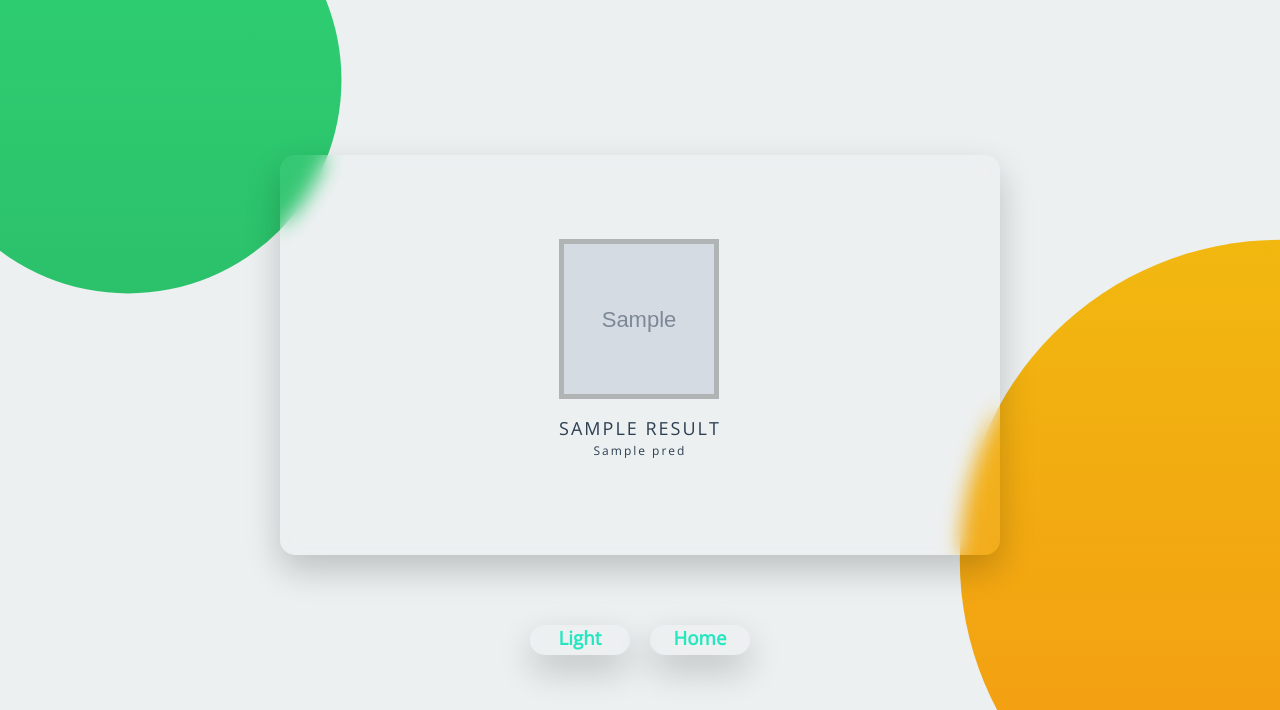
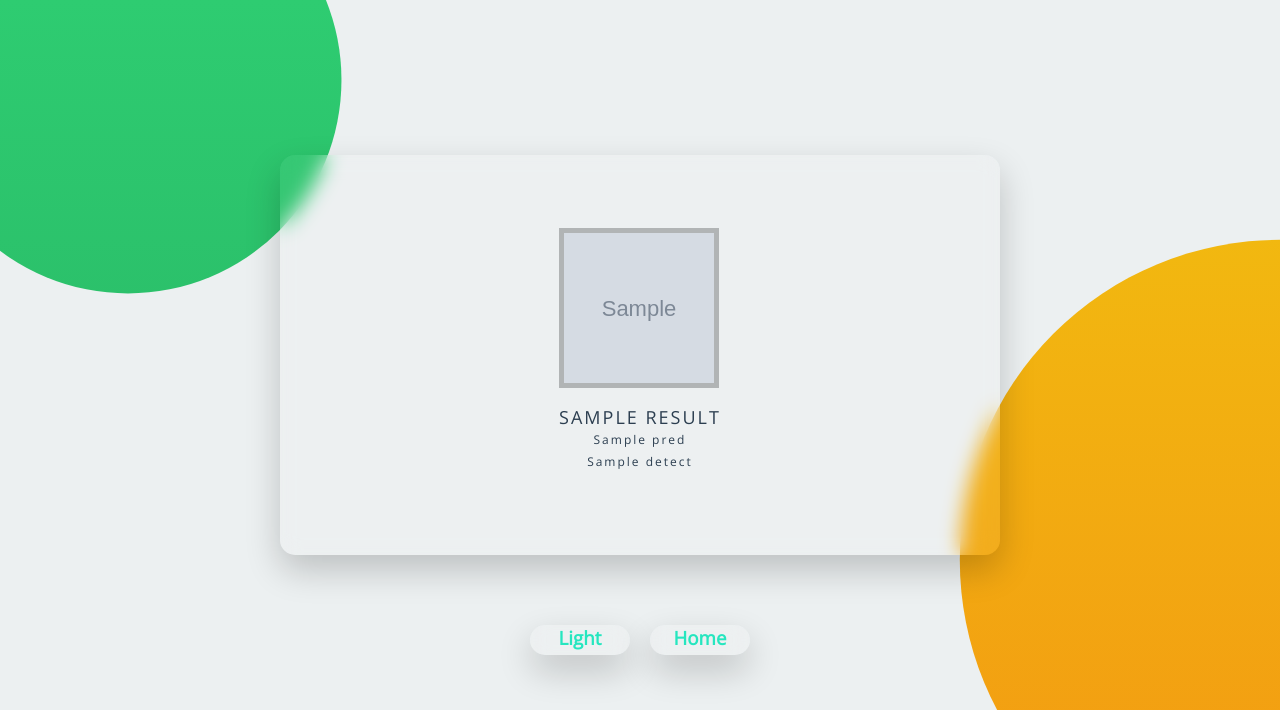
Before and after one commit to aderama2711/cckel5, a Flask app: template templates/predict/index.html in a window 1280 px wide. Shown: the top 710 px of the page. Run offline with Flask 2, Linux system fonts and the light colour scheme; the template is opened without the code that fills it: most values are stand-ins (such as "Sample title", 1, 10 or a date in 2020); grey boxes marked "Sample" are stand-in pictures; some libraries are stand-ins or nearby versions.

Commit message:
Add face detection report

```diff
--- a/app.py
+++ b/app.py
@@ -19,6 +19,7 @@ cv2.ocl.setUseOpenCL(False)
 label = ["Wajah normal","Wajah berjerawat"]
 
 def detect_face(img):
+    str = ""
     face_img = img.copy()
     #Reads face using haarcascades
     face_cascade = cv2.CascadeClassifier('model/haarcascade_frontalface_alt2.xml')
@@ -39,6 +40,7 @@ def detect_face(img):
         left = int(0.05*faces.shape[1])
         right=left
         faces=cv2.copyMakeBorder(faces,top,bottom,left,right,borderType,None,[0,0,0])
+        str = "Wajah tidak terdeteksi"
     else:
         for (x,y,w,h) in face_rects:
             cv2.rectangle(face_img, (x,y), (x+w,y+h), (0,0,0), 10)
@@ -49,14 +51,15 @@ def detect_face(img):
             left = int(0.05*faces.shape[1])
             right=left
             faces=cv2.copyMakeBorder(faces,top,bottom,left,right,borderType,None,[0,0,0])
-    return faces
+        str = "Wajah terdeteksi"
+    return faces, str
 
   # Function to predict the class of the photo taken
 def return_prediction(model,detect_face,file):
     # Read the input image
     test = cv2.imread(file)
     test = cv2.cvtColor(test, cv2.COLOR_BGR2RGB)
-    result = detect_face(test)
+    result, face = detect_face(test)
     result = cv2.resize(result, (150, 150))
     result = np.asarray(result)
     result = np.expand_dims(result, axis=0)
@@ -66,7 +69,7 @@ def return_prediction(model,detect_face,file):
     # Output prediction
     str = label[int(np.round(prediction_prob))]
     val = prediction_prob[0][0]
-    return str, val
+    return str, val, face
 
 model = load_model('model/model.h5')
 
@@ -119,8 +122,8 @@ def upload_file():
             filename = secure_filename(file.filename)
             fileloc = os.path.join(app.config['UPLOAD_FOLDER'], filename)
             file.save(fileloc)
-            str, val = return_prediction(model,detect_face,fileloc)
-            return render_template('predict/index.html', result = str, pred = val, file = fileloc)
+            str, val, face = return_prediction(model,detect_face,fileloc)
+            return render_template('predict/index.html', detect = face, result = str, pred = val, file = fileloc)
 
 @app.route('/about_us', methods=['GET', 'POST'])
 def about():
--- a/templates/predict/index.html
+++ b/templates/predict/index.html
@@ -20,7 +20,7 @@
                 <div class="content">
                     <div class="contents">
                         <div class="image"><img src="{{file}}"></div>
-                        <h3>{{ result }}<br><span>{{ pred }}</span></h3>
+                        <h3>{{ result }}<br><span>{{ pred }}<br>{{ detect }}</span></h3>
                     </div>
                 </div>
 
```
